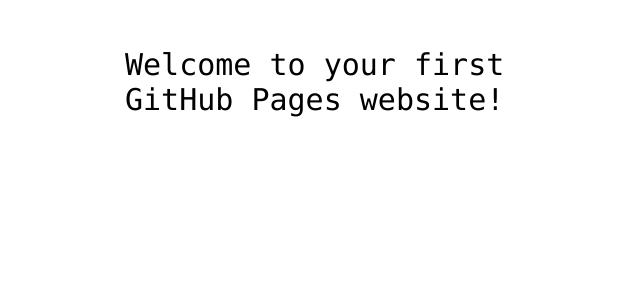
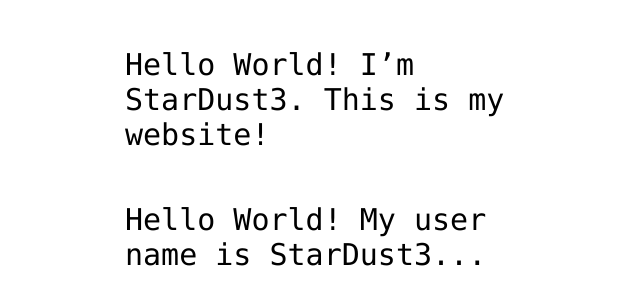
Before and after one commit to StarDust3/StarDust.github.io, a plain HTML site: page index.html in a window 1280 px wide. Shown: the part 341-646 px from the top of the page, without its empty margins (315-955 px from the left). Drawn offline with Linux system fonts and the light colour scheme.

Commit message:
Add my username to the index.html file

```diff
--- a/index.html
+++ b/index.html
@@ -12,7 +12,8 @@
 <img src="https://octodex.github.com/images/daftpunktocat-thomas.gif" id="octocat" alt="octocat-gif" />
 
 <!-- Change this code here by copy and pasting your template on line 15 -->
-<p>Welcome to your first GitHub Pages website!</p>
+  <p>Hello World! I’m StarDust3. This is my website!</p>
+  <p>Hello World! My user name is StarDust3...</p>
 
 </body>
 </html>
```
